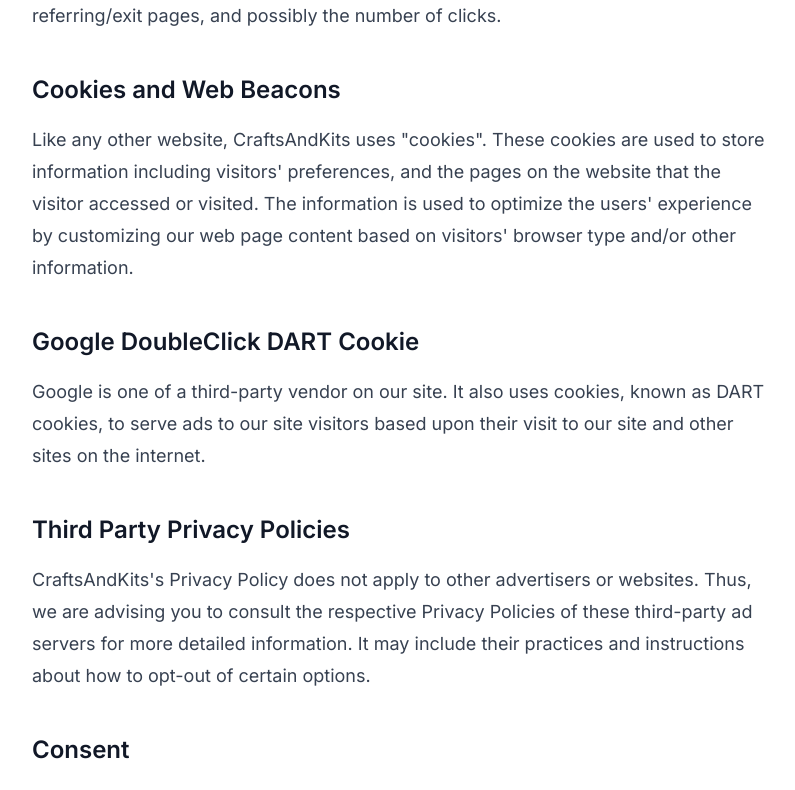
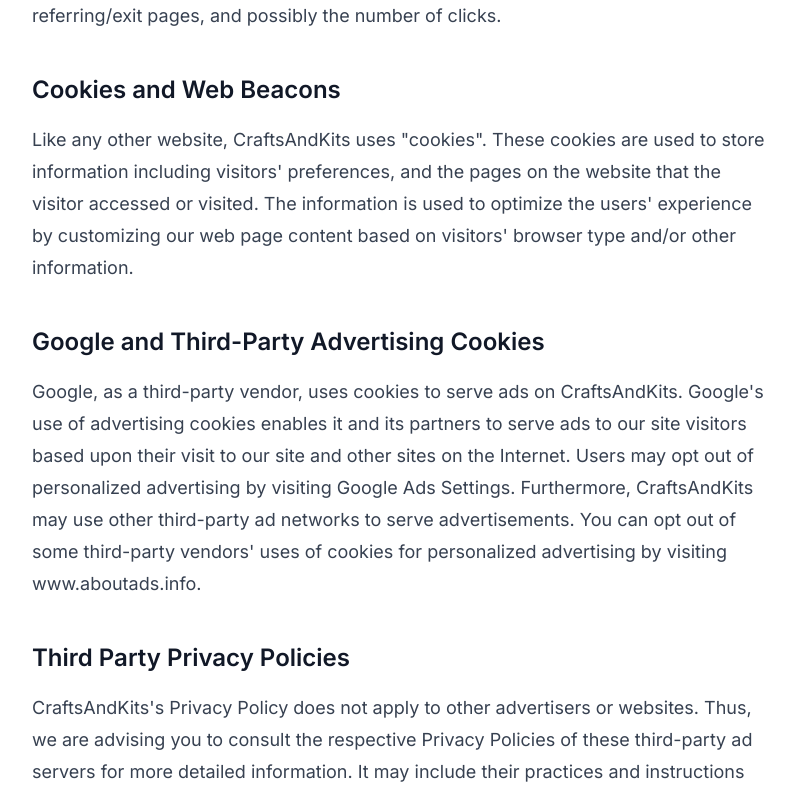
Before and after one commit to checktocart-hue/crafts-website, a Next.js app: page /privacy in a window 1280 px wide. Shown: the part 492-1282 px from the top of the page, without its empty margins (240-1035 px from the left). Built offline with nearby package versions, Linux system fonts and the light colour scheme.

Commit message:
Update privacy policy page text

```diff
--- a/app/cookies/page.tsx
+++ b/app/cookies/page.tsx
@@ -16,6 +16,7 @@ export default function CookiePage() {
         <ul>
             <li><strong>Email newsletters related cookies:</strong> This site offers newsletter or email subscription services and cookies may be used to remember if you are already registered.</li>
             <li><strong>Site preferences cookies:</strong> In order to provide you with a great experience on this site we provide the functionality to set your preferences for how this site runs when you use it.</li>
+            <li><strong>Advertising cookies:</strong> We use third-party advertising companies, including Google, to serve ads when you visit our website. These companies may use cookies to serve ads based on your prior visits to this website or other websites on the internet. For more information on how Google uses this data, please review our Privacy Policy.</li>
         </ul>
       </div>
     </div>
--- a/app/disclaimer/page.tsx
+++ b/app/disclaimer/page.tsx
@@ -13,7 +13,7 @@ export default function DisclaimerPage() {
       <div className="prose prose-lg prose-gray max-w-none mt-8">
         <p>
           <strong>Amazon Associate Program</strong><br/>
-          CraftsAndKits is a participant in the Amazon Services LLC Associates Program, an affiliate advertising program designed to provide a means for sites to earn advertising fees by advertising and linking to Amazon.com.
+          CraftsAndKits is a participant in the Amazon Services LLC Associates Program, an affiliate advertising program designed to provide a means for sites to earn advertising fees by advertising and linking to Amazon.com. As an Amazon Associate, CraftsAndKits earns from qualifying purchases.
         </p>
         <p>
           <strong>How this affects you</strong><br/>
--- a/app/privacy/page.tsx
+++ b/app/privacy/page.tsx
@@ -13,8 +13,12 @@ export default function PrivacyPage() {
         <h3>Cookies and Web Beacons</h3>
         <p>Like any other website, CraftsAndKits uses "cookies". These cookies are used to store information including visitors' preferences, and the pages on the website that the visitor accessed or visited. The information is used to optimize the users' experience by customizing our web page content based on visitors' browser type and/or other information.</p>
 
-        <h3>Google DoubleClick DART Cookie</h3>
-        <p>Google is one of a third-party vendor on our site. It also uses cookies, known as DART cookies, to serve ads to our site visitors based upon their visit to our site and other sites on the internet.</p>
+        <h3>Google and Third-Party Advertising Cookies</h3>
+        <p>Google, as a third-party vendor, uses cookies to serve ads on CraftsAndKits. Google's use of advertising cookies enables it and its partners to serve ads to our site visitors based upon their visit to our site and other sites on the Internet.
+
+Users may opt out of personalized advertising by visiting Google Ads Settings.
+
+Furthermore, CraftsAndKits may use other third-party ad networks to serve advertisements. You can opt out of some third-party vendors' uses of cookies for personalized advertising by visiting www.aboutads.info.</p>
 
         <h3>Third Party Privacy Policies</h3>
         <p>CraftsAndKits's Privacy Policy does not apply to other advertisers or websites. Thus, we are advising you to consult the respective Privacy Policies of these third-party ad servers for more detailed information. It may include their practices and instructions about how to opt-out of certain options.</p>
--- a/app/terms/page.tsx
+++ b/app/terms/page.tsx
@@ -7,13 +7,13 @@ export default function TermsPage() {
       <div className="max-w-3xl mx-auto px-4 py-16">
         <h1 className="text-4xl font-serif font-bold mb-8">Terms and Conditions</h1>
         <div className="prose prose-stone max-w-none text-gray-600">
-          <p><strong>Last Updated: November 2025</strong></p>
+          <p><strong>Last Updated: August 2026</strong></p>
 
           <h3>1. Acceptance of Terms</h3>
           <p>By accessing and using CraftsAndKits, you accept and agree to be bound by the terms and provision of this agreement.</p>
 
           <h3>2. Use License</h3>
-          <p>Permission is granted to temporarily download one copy of the materials (information or software) on CraftsAndKits's website for personal, non-commercial transitory viewing only.</p>
+          <p>Permission is granted to temporarily download one copy of the materials (information) on CraftsAndKits's website for personal, non-commercial transitory viewing only.</p>
 
           <h3>3. Disclaimer</h3>
           <p>The materials on CraftsAndKits's website are provided on an 'as is' basis. CraftsAndKits makes no warranties, expressed or implied, and hereby disclaims and negates all other warranties including, without limitation, implied warranties or conditions of merchantability, fitness for a particular purpose, or non-infringement of intellectual property or other violation of rights.</p>
```
